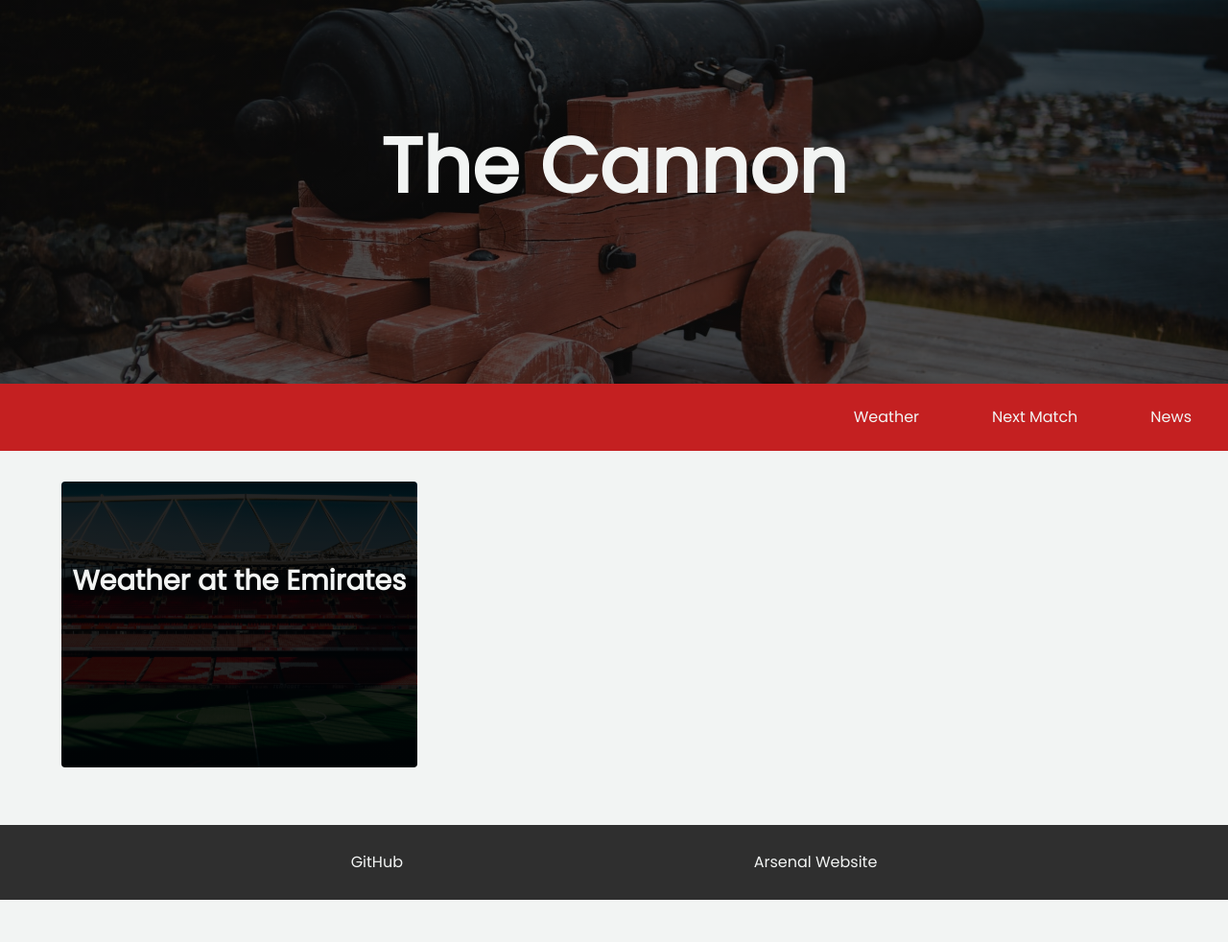
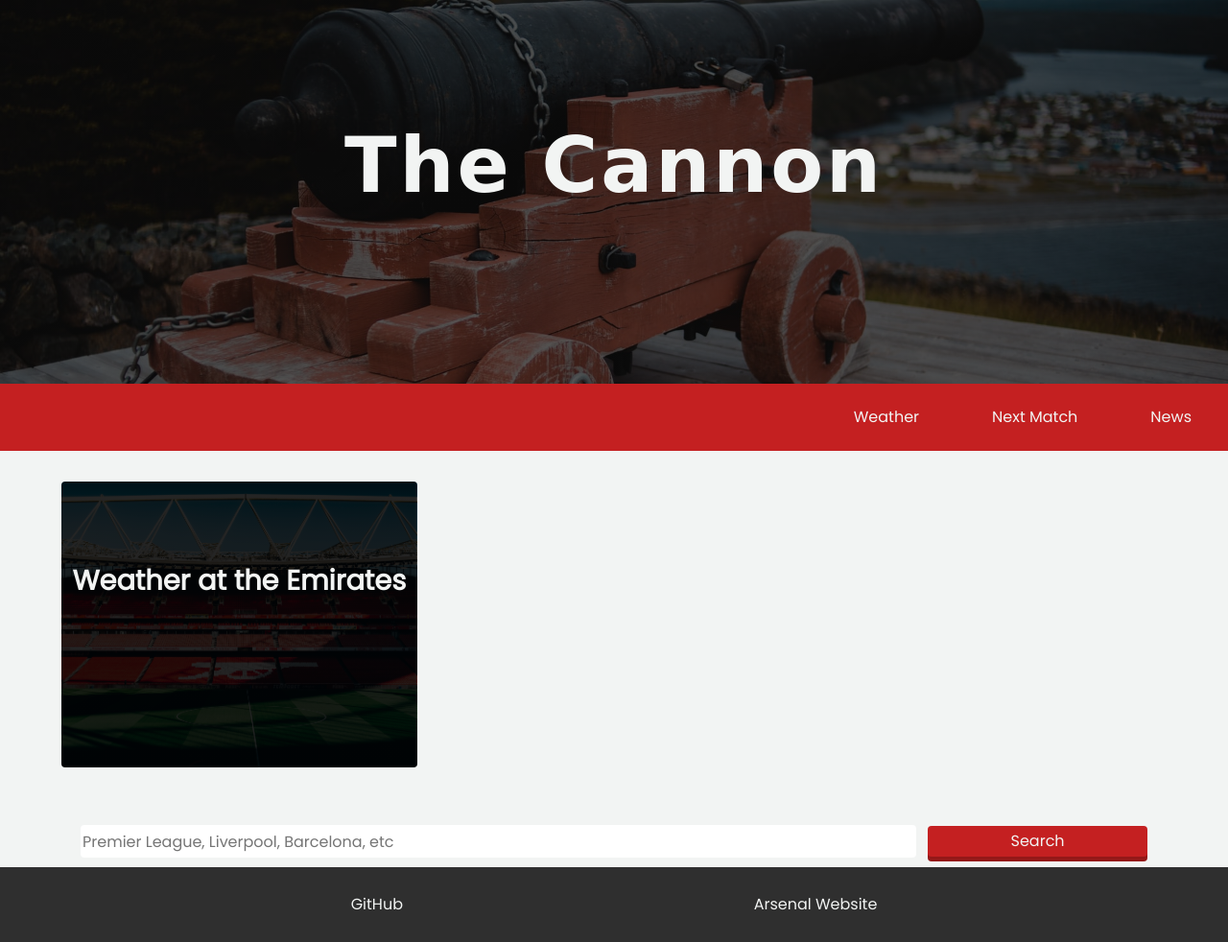
Before and after one commit to WebBrantDev/api-capstone, a plain HTML site: page index.html in a window 1280 px wide. Shown: the whole page at 96% size. Before the commit the page ends 938 px from the top, so only its background shows below. Drawn offline with nearby package versions, Linux system fonts and the light colour scheme; no server answers; a web font is replaced by a local one.

Commit message:
improved css, added search bar

```diff
--- a/app.js
+++ b/app.js
@@ -1,6 +1,8 @@
 // Keys and other constants
 const newsAPIKey = "4dd63cc2e7a24f10b6632603f01023aa";
 const mapsKey = "AIzaSyCmH4NlrKezXfO9y-qGCiiVIxKOsNb6Q10";
+const newsBaseURL =
+  "https://gnews.io/api/v4/search?q=&country=gb&max=7&token=7f8baabfb5dc81f71e3bd500c1ec6f57";
 const newsDbCall =
   "https://gnews.io/api/v4/search?q=arsenal&country=gb&max=7&token=7f8baabfb5dc81f71e3bd500c1ec6f57";
 const sportsDbCall =
@@ -42,7 +44,7 @@
   fetch(url)
     .then((response) => response.json())
     .then((responseJson) => displayNews(responseJson))
-    .catch((err) => alert("There was an error. Please try again."));
+    .catch((err) => console.log(err));
 }
 // ********************************************************************************************
 
@@ -69,19 +71,25 @@
 // Display functions for each API call ********************************************************************************
 function displayNews(responseJson) {
   // console.log(responseJson.articles);
-  for (let i = 0; i < responseJson.articles.length; i++) {
-    $("#articles-container").append(`
-    <div class="article-item">
-    <img class="article-img" src="${responseJson.articles[i].image}" alt="Article image"/>
-    <div class="article-title">
-    <h3><a href="${responseJson.articles[i].url}" target="_blank">${responseJson.articles[i].title}</a></h3>
-    <p>${responseJson.articles[i].description}</p>
-    </div>
-    <div class="article-sources">
-    <p><a href="${responseJson.articles[i].source.url}" target="_blank">${responseJson.articles[i].source.name}</a></p>
-    </div>
-    </div>`);
+  $("#articles-container").empty();
+  if (!responseJson.articles) {
+    $("#articles-container").append(
+      "<div class='no-results'>No results!</div>"
+    );
   }
+  // for (let i = 0; i < responseJson.articles.length; i++) {
+  //   $("#articles-container").append(`
+  //   <div class="article-item">
+  //   <img class="article-img" src="${responseJson.articles[i].image}" alt="Article image"/>
+  //   <div class="article-title">
+  //   <h3><a href="${responseJson.articles[i].url}" target="_blank">${responseJson.articles[i].title}</a></h3>
+  //   <p>${responseJson.articles[i].description}</p>
+  //   </div>
+  //   <div class="article-sources">
+  //   <p><a href="${responseJson.articles[i].source.url}" target="_blank">${responseJson.articles[i].source.name}</a></p>
+  //   </div>
+  //   </div>`);
+  // }
 }
 
 function displayFootball(responseJson) {
@@ -106,6 +114,14 @@
 //     return locationStr;
 //   }
 // }
+
+function configureNewsCall(value) {
+  const formattedURL = `https://gnews.io/api/v4/search?q=${value.join(
+    "+"
+  )}&country=gb&max=7&token=7f8baabfb5dc81f71e3bd500c1ec6f57`;
+  console.log(formattedURL);
+  fetchNewsResults(formattedURL);
+}
 
 function displayWeather(responseJson) {
   // console.log(responseJson);
@@ -138,7 +154,7 @@
 }
 // ******************************************************************************************************************
 
-// Functions related to the top button ******************************************
+// Functions related to the top button ******************************************************
 function topBtnClick() {
   // Listens for click on top button and calls the topfunction
   $("#top-btn").click((e) => {
@@ -167,14 +183,26 @@
     $("#top-btn").addClass("hidden");
   }
 }
-// ******************************************************************************
+// **********************************************************************************************
 
+// Listener function ****************************************************************************
+
+function searchSubmit() {
+  $("#news-form").submit((e) => {
+    e.preventDefault();
+    const userValue = $("#search-bar").val().split(" ");
+    configureNewsCall(userValue);
+  });
+}
+
+// **********************************************************************************************
 function handler() {
   // console.log("JQuery is connected");
   fetchSportsDbResults(sportsDbCall);
   fetchWeatherResults(weatherBaseUrl);
   fetchNewsResults(newsDbCall);
   topBtnClick();
+  searchSubmit();
 }
 
 $(handler);
--- a/index.html
+++ b/index.html
@@ -5,8 +5,10 @@
     <meta name="viewport" content="width=device-width, initial-scale=1" />
     <title>The Cannon</title>
     <link rel="preconnect" href="https://fonts.gstatic.com" />
+    <link rel="preconnect" href="https://fonts.gstatic.com" />
+    <link rel="preconnect" href="https://fonts.gstatic.com" />
     <link
-      href="https://fonts.googleapis.com/css2?family=Poppins&display=swap"
+      href="https://fonts.googleapis.com/css2?family=Fondamento&family=Poppins&display=swap"
       rel="stylesheet"
     />
     <link
@@ -48,6 +50,16 @@
           </div>
         </section>
         <div id="news-container">
+          <form id="news-form">
+            <label for="search-bar"></label>
+            <input
+              id="search-bar"
+              name="search-bar"
+              type="text"
+              placeholder="Premier League, Liverpool, Barcelona, etc"
+            />
+            <input id="search-submit" type="submit" value="Search" />
+          </form>
           <div id="articles-container"></div>
         </div>
       </main>
--- a/style.css
+++ b/style.css
@@ -21,10 +21,17 @@
   font-family: 'Poppins', sans-serif;
 }
 
+.no-results {
+  font-size: 3em;
+  margin: 30px 0;
+}
+
 h1 {
   font-size: 5em;
   margin-top: 0;
   color: #F2F4F3;
+  font-family: 'Fondamento', cursive;
+  letter-spacing: 3px;
 }
 
 iframe {
@@ -32,6 +39,47 @@
   margin: 4px;
   height: 400px;
   width: 400px;
+}
+
+#news-form {
+  margin: 10px 20px;
+  display: flex;
+  flex-direction: column;
+}
+
+#search-bar {
+  /* flex: 4; */
+  height: 2em;
+  border: none;
+  outline: none;
+  border-radius: 4px;
+  color: #2F2F2F;
+}
+
+#search-bar:hover {
+  outline: 2px solid #C42021;
+}
+
+#search-submit {
+  /* flex: 1; */
+  align-self: center;
+  width: 60%;
+  height: 2em;
+  margin-top: 8px;
+  margin-left: 0;
+  border: none;
+  background-color: #C42021;
+  color: #F2F4F3;
+  outline: none;
+  border-radius: 4px;
+  box-shadow: 0 5px 0 #941818;
+  cursor: pointer;
+  transition: all .1s linear;
+}
+
+#search-submit:active {
+  box-shadow: 0 2px 0 #941818;
+  transform: translateY(3px);
 }
 
 ul {
@@ -287,6 +335,13 @@
   border: none;
   cursor: pointer;
   padding: 20px 14px;
+  box-shadow: 0 5px 0 #941818;
+  transition: all .1s linear;
+}
+
+#top-btn:active {
+  box-shadow: 0 2px 0 #941818;
+  transform: translateY(3px);
 }
 
 /* ******************************************************************************************* */
@@ -334,6 +389,35 @@
     display: block;
   }
 
+  #news-form {
+    margin: 10px 20px;
+    display: flex;
+    flex-direction: row;
+  }
+
+  #search-bar {
+    flex: 4;
+    height: 2em;
+    border: none;
+    outline: none;
+    border-radius: 4px;
+    color: #2F2F2F;
+  }
+
+  #search-submit {
+    flex: 1;
+    margin-left: 12px;
+    margin-top: 0;
+    border: none;
+    background-color: #C42021;
+    color: #F2F4F3;
+    outline: none;
+    border-radius: 4px;
+    box-shadow: 0 5px 0 #941818;
+    cursor: pointer;
+    transition: all .1s linear;
+  }
+
 }
 
 /* ************************************************************************************************ */
```
